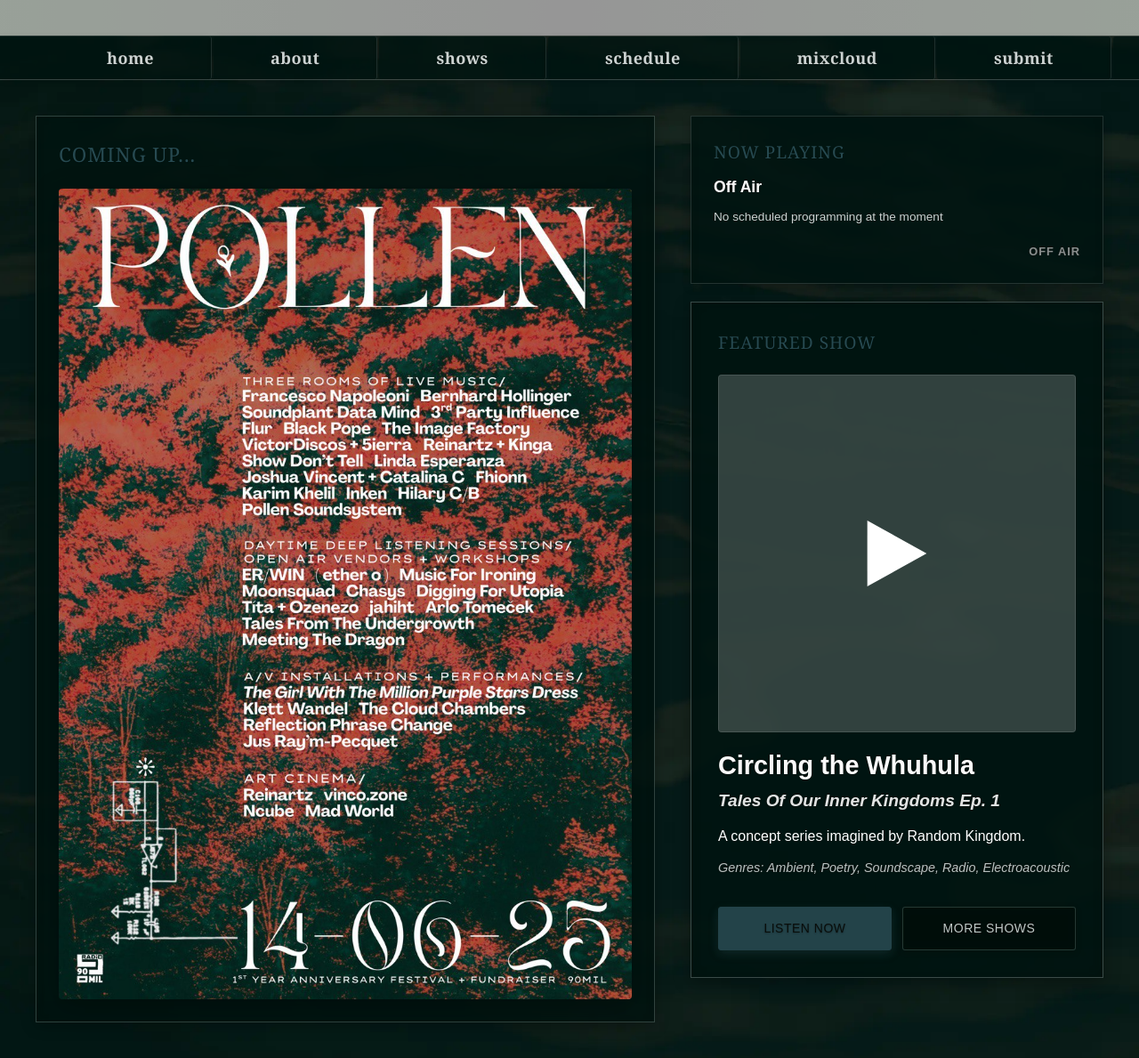
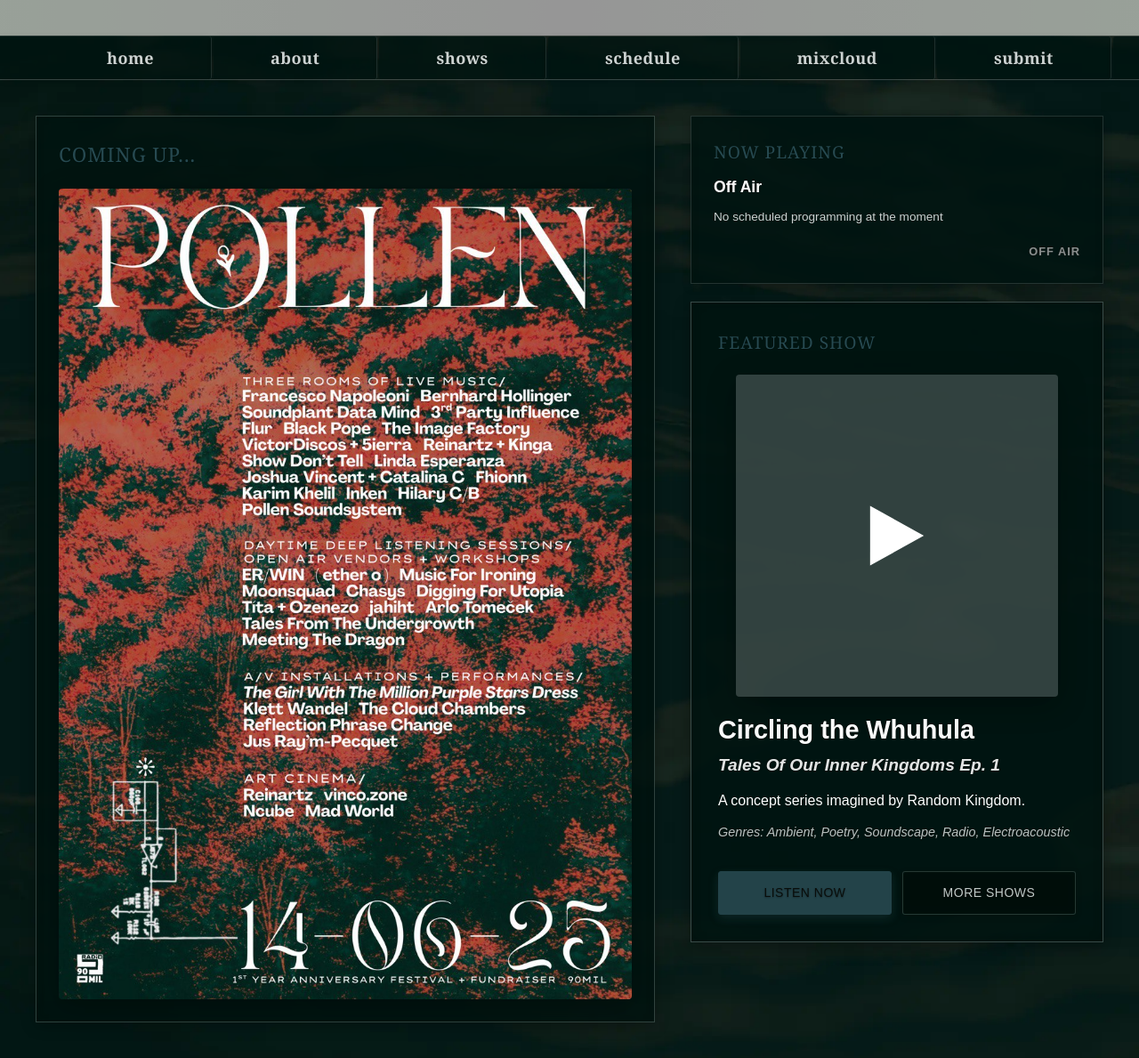
Before and after one commit to 90mil/radio, a Jekyll site: the page built from index.html, in a window 1280 px wide. Shown: the whole page at 89% size. Built offline with Jekyll 4.4.1, drawn with Linux system fonts in a browser that asks for light colours.

Commit message:
fix up featured show image in mobile

```diff
--- a/_sass/layouts/_containers.scss
+++ b/_sass/layouts/_containers.scss
@@ -475,13 +475,15 @@
 
     .featured-show-image {
         width: 100%;
-        max-width: 100%;
+        max-width: calc(100% - 40px);
         height: auto;
         border-radius: 4px;
         object-fit: contain;
         background: rgba(255, 255, 255, 0.1);
-        border: 1px solid rgba(255, 255, 255, 0.2);
+        border: none;
         display: block;
+        box-shadow: 0 8px 32px rgba(0, 0, 0, 0.3);
+        margin: 0 auto;
     }
 
     .show-text {
@@ -604,7 +606,7 @@
 
         .featured-show-image {
             width: 100%;
-            max-width: 200px;
+            max-width: calc(100% - 40px);
             align-self: center;
         }
 
```
